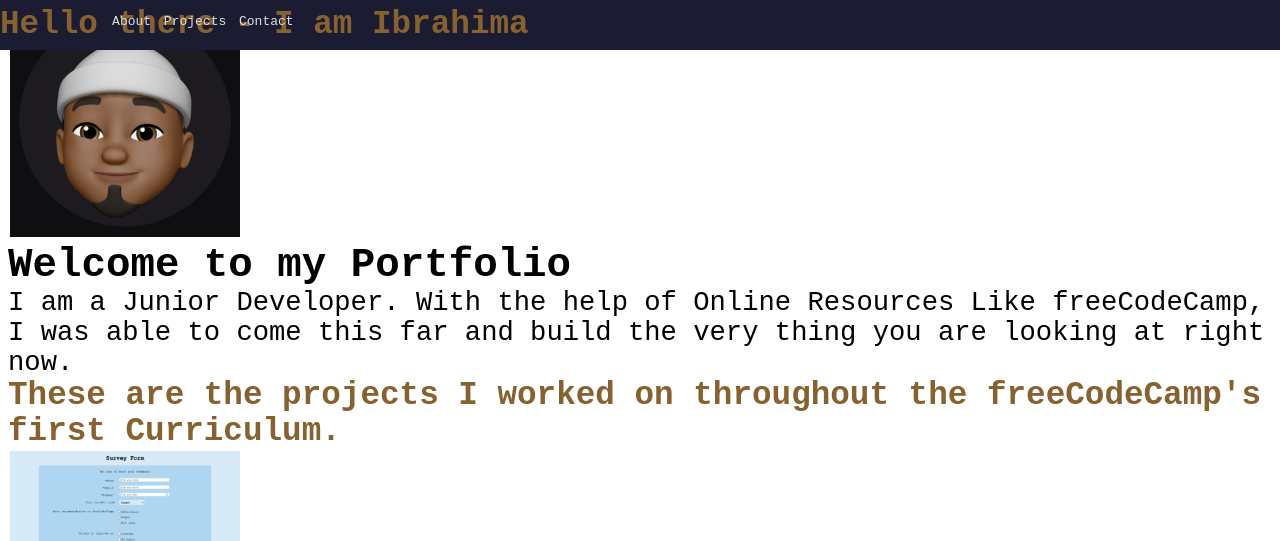
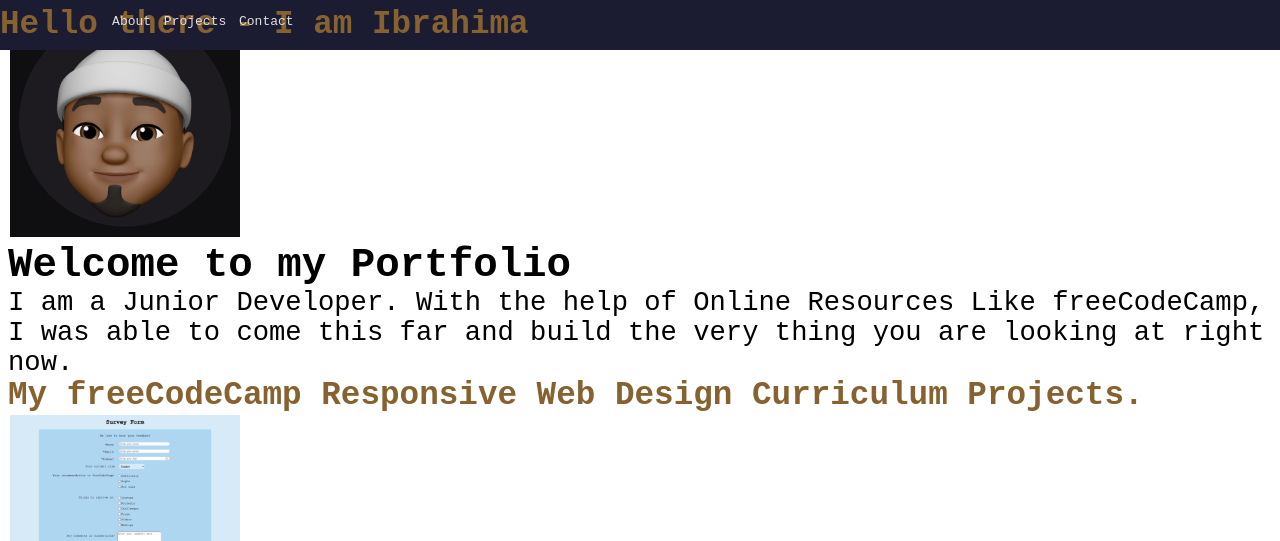
Before and after one commit to ibrahimabah/fCC-Personal-Porfolio, a plain HTML site: page index.html in a window 1280 px wide. Shown: the top 541 px of the page. Drawn offline with Linux system fonts and the light colour scheme.

Commit message:
log header styling

```diff
--- a/index.html
+++ b/index.html
@@ -27,8 +27,8 @@
                 <p>I am a Junior Developer. With the help of Online Resources Like freeCodeCamp, I was able to come this far and build the very thing you are looking at right now. </p>
             </section>
             <section id="projects">
-                <h3 class="projects-header">
-                    These are the projects I worked on throughout the freeCodeCamp's first Curriculum.
+                <h3>
+                    My freeCodeCamp Responsive Web Design Curriculum Projects.
                 </h3>
                 <div class="project-log">
                     <a href="https://ibrahimabah.github.io/fCC-SurveyForm/" class="project-tile" alt="survey-form-preview">
@@ -45,5 +45,8 @@
 
             </section>
         </main>
+        <footer>
+
+        </footer>
     </body>
 </html>
```
